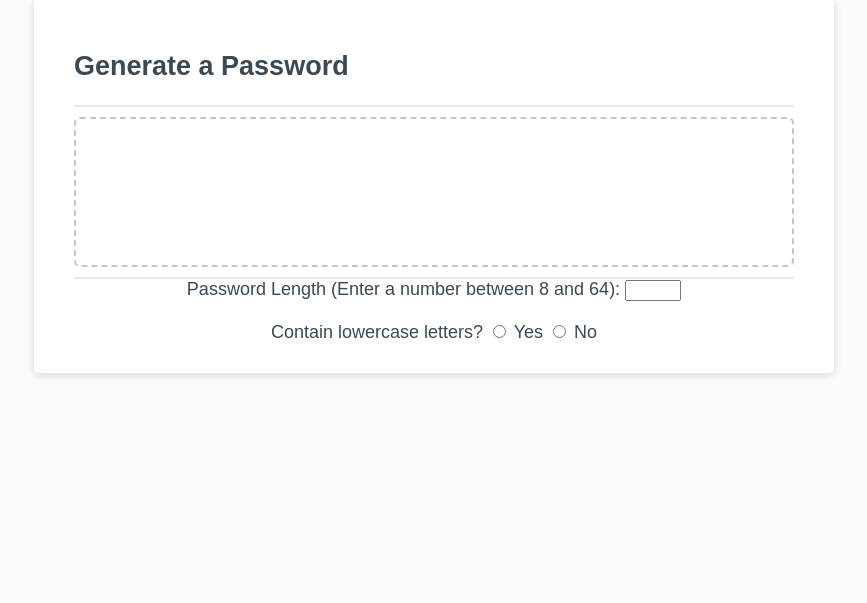
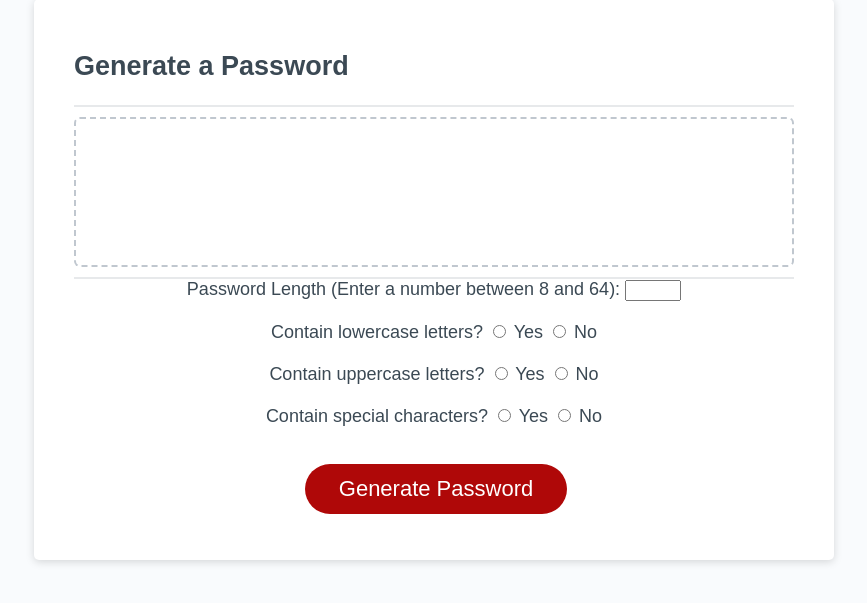
Before and after one commit to mjgross82/pw-generator-redux, a PHP site: page / in a window 1280 px wide. Shown: the part 131-734 px from the top of the page, without its empty margins (206-1073 px from the left). Run offline with PHP 8.4, Linux system fonts and the light colour scheme.

Commit message:
Added y/n radio for uppercase letters and special characters. Added form submit button.

```diff
--- a/index.php
+++ b/index.php
@@ -34,7 +34,18 @@
                 <input type="radio" name="lower" id="lowerYes" value=1>
                 <label for="lowerYes">Yes</label>
                 <input type="radio" name="lower" id="lowerNo" value=0>
-                <label for="lowerNo">No</label><br>
+                <label for="lowerNo">No</label><br><br>
+                Contain uppercase letters?
+                <input type="radio" name="upper" id="upperYes" value=1>
+                <label for="upperYes">Yes</label>
+                <input type="radio" name="upper" id="upperNo" value=0>
+                <label for="upperNo">No</label><br><br>
+                Contain special characters?
+                <input type="radio" name="special" id="specialYes" value=1>
+                <label for="specialYes">Yes</label>
+                <input type="radio" name="special" id="specialNo" value=0>
+                <label for="specialNo">No</label><br><br>
+                <input type="submit" id="generate" class="btn" value="Generate Password">
             </form>
         </div>
       </div>
```
